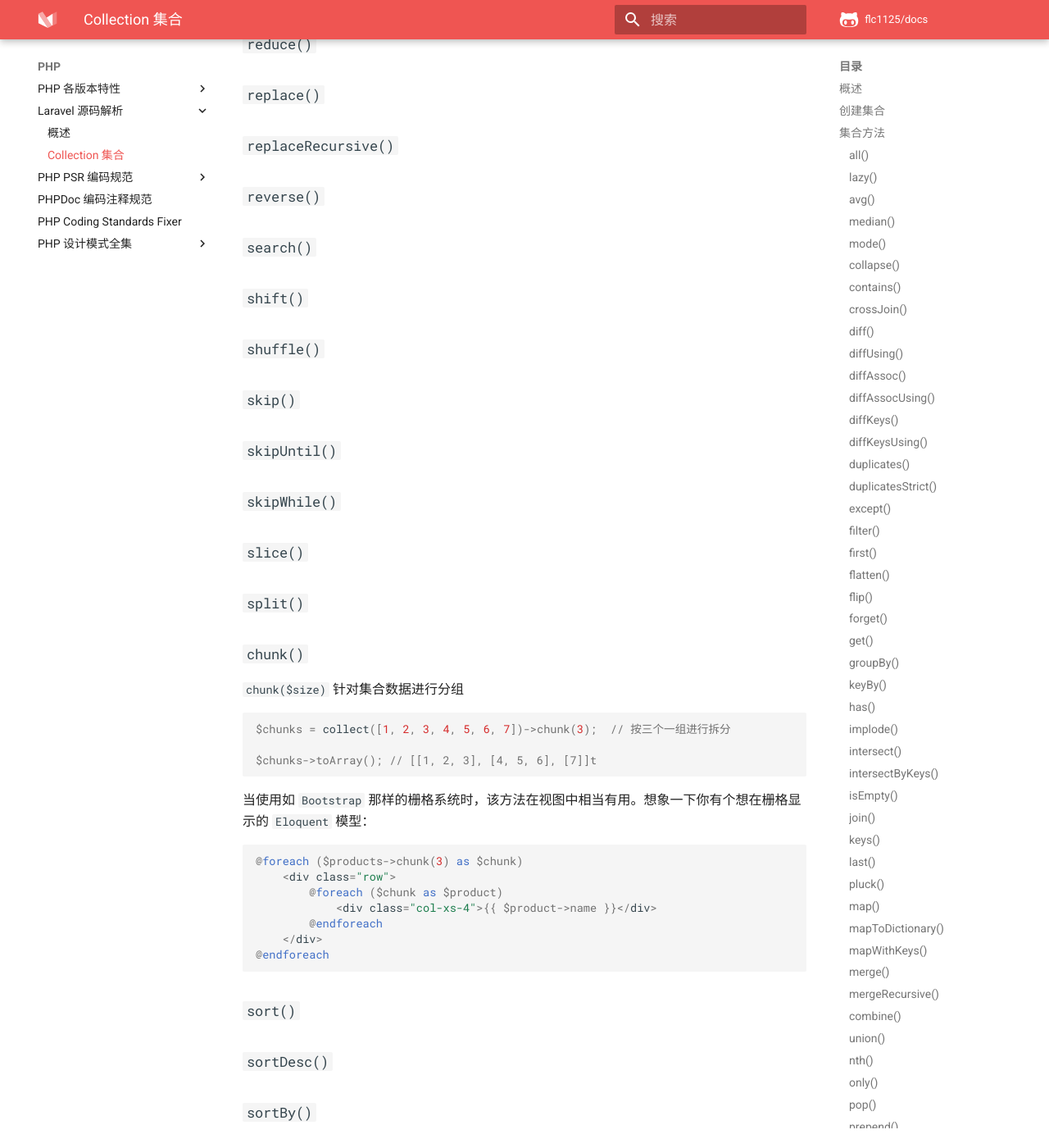
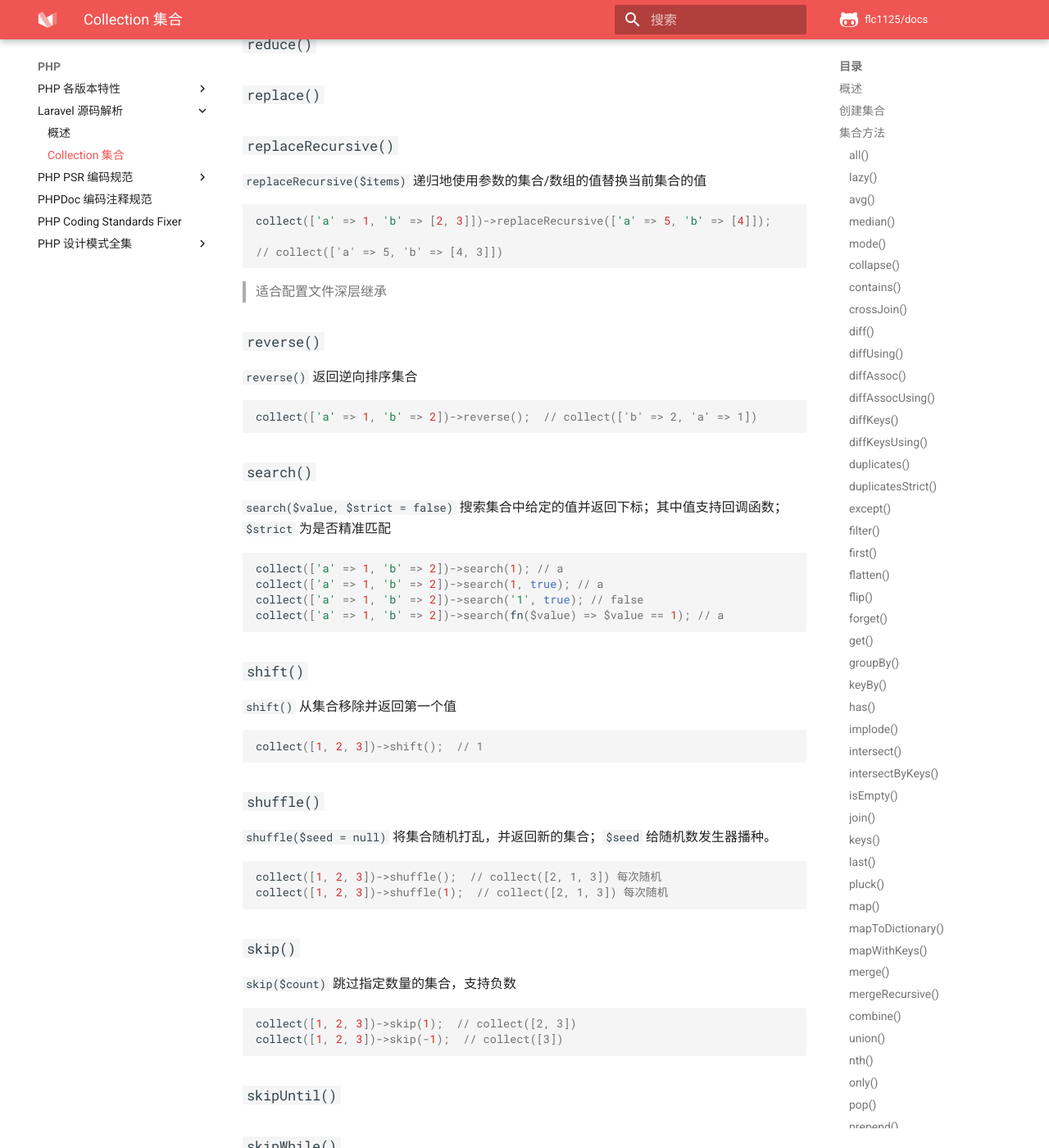
Before and after one commit to flc1125/docs, an MkDocs documentation site: the page built from docs/php/laravel-source/collection.md, in a window 1280 px wide and 1400 px high, scrolled down 6427 px. Shown: the whole window at 82% size. Built offline with MkDocs 1.6.1 and Material for MkDocs 9.7.7, drawn with Linux system fonts in a browser that asks for light colours; comment, search, counter and statistics services are not loaded; some of the changed text lies outside the part shown.

Commit message:
update collection

````diff
--- a/docs/php/laravel-source/collection.md
+++ b/docs/php/laravel-source/collection.md
@@ -279,15 +279,60 @@ collect([])->isEmpty(); // true
 
 ### `replaceRecursive()`
 
+`replaceRecursive($items)` 递归地使用参数的集合/数组的值替换当前集合的值
+
+```php
+collect(['a' => 1, 'b' => [2, 3]])->replaceRecursive(['a' => 5, 'b' => [4]]);
+
+// collect(['a' => 5, 'b' => [4, 3]])
+```
+
+> 适合配置文件深层继承
+
 ### `reverse()`
+
+`reverse()` 返回逆向排序集合
+
+```php
+collect(['a' => 1, 'b' => 2])->reverse();  // collect(['b' => 2, 'a' => 1])
+```
 
 ### `search()`
 
+`search($value, $strict = false)` 搜索集合中给定的值并返回下标；其中值支持回调函数；`$strict` 为是否精准匹配
+
+```php
+collect(['a' => 1, 'b' => 2])->search(1); // a
+collect(['a' => 1, 'b' => 2])->search(1, true); // a
+collect(['a' => 1, 'b' => 2])->search('1', true); // false
+collect(['a' => 1, 'b' => 2])->search(fn($value) => $value == 1); // a
+```
+
 ### `shift()`
+
+`shift()` 从集合移除并返回第一个值
+
+```php
+collect([1, 2, 3])->shift();  // 1
+```
 
 ### `shuffle()`
 
+`shuffle($seed = null)` 将集合随机打乱，并返回新的集合；`$seed` 给随机数发生器播种。
+
+```php
+collect([1, 2, 3])->shuffle();  // collect([2, 1, 3]) 每次随机
+collect([1, 2, 3])->shuffle(1);  // collect([2, 1, 3]) 每次随机
+```
+
 ### `skip()`
+
+`skip($count)` 跳过指定数量的集合，支持负数
+
+```php
+collect([1, 2, 3])->skip(1);  // collect([2, 3])
+collect([1, 2, 3])->skip(-1);  // collect([3])
+```
 
 ### `skipUntil()`
 
@@ -335,6 +380,13 @@
 
 ### `take()`
 
+`take($limit)` 从集合中获取指定数量的值，支持负数
+
+```php
+collect([1, 2, 3])->take(2); // collect([1, 2])
+collect([1, 2, 3])->take(-2); // collect([2, 3])
+```
+
 ### `takeUntil()`
 
 ### `takeWhile()`
@@ -342,6 +394,19 @@
 ### `transform()`
 
 ### `values()`
+
+`values()` 重置集合数据的下标
+
+```php
+collect(['a' => 1, 'b' => 2])->values();
+
+// Illuminate\Support\Collection {
+//     all: [
+//         1,
+//         2,
+//     ],
+// }
+```
 
 ### `zip()`
 
@@ -354,6 +419,8 @@ collect([1, 2, 3])->pad(6, 123); // collect([1, 2, 3, 123, 123, 123])
 ```
 
 ### `getIterator()`
+
+`getIterator()` 返回当前集合的数组迭代器
 
 ### `count()`
 
````
